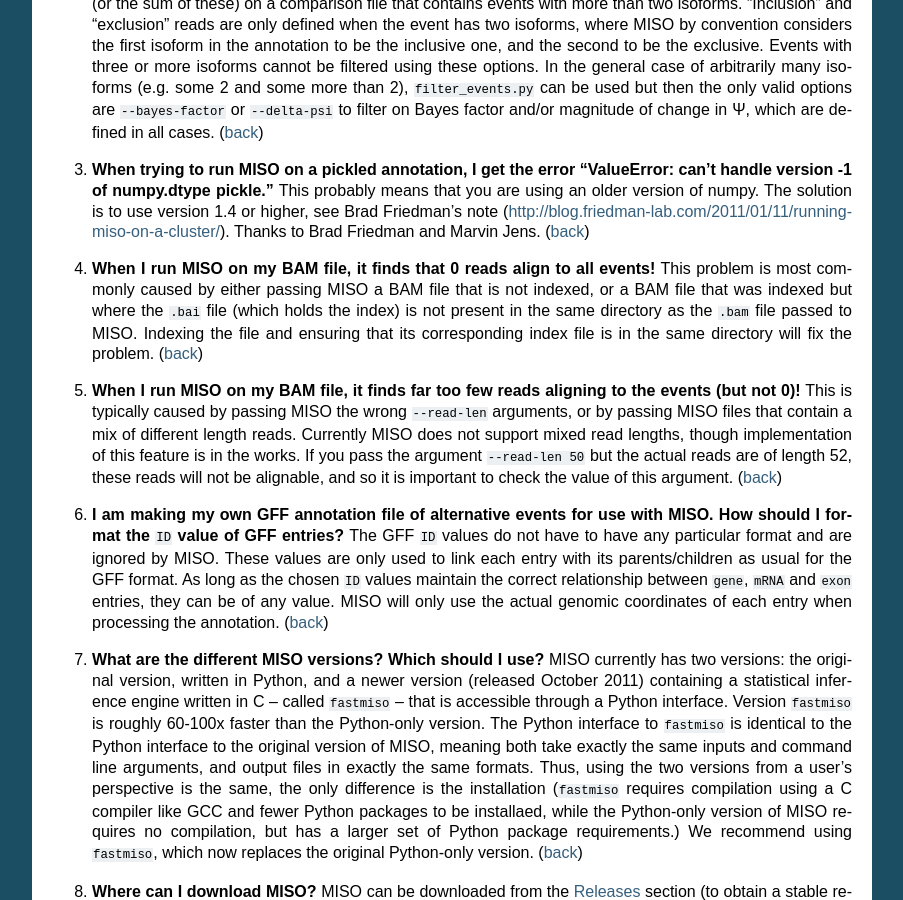
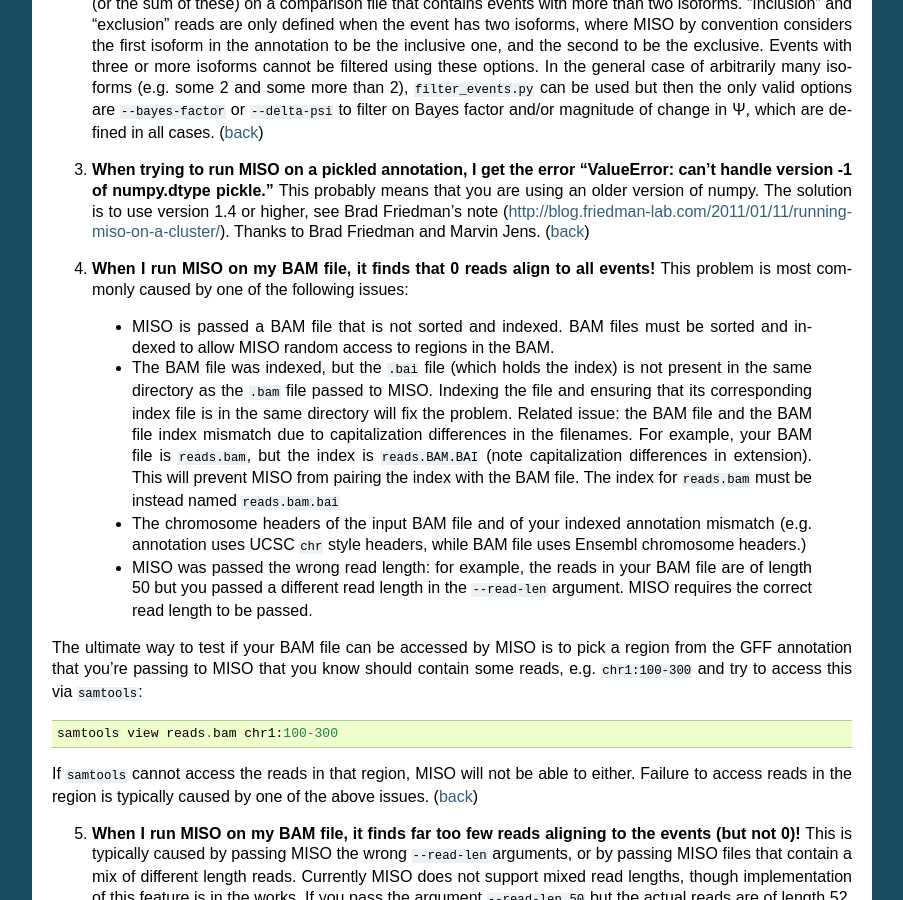
Before and after one commit to yarden/MISO, a Sphinx documentation site: the page built from docs/source/index.rst, in a window 1280 px wide and 900 px high, scrolled down 30366 px. Shown: the whole window, without its empty margins (198-1101 px from the left). Built offline with Sphinx 7.4.7, drawn with Linux system fonts in a browser that asks for light colours.

Commit message:
Expanding FAQ

```diff
--- a/docs/source/index.rst
+++ b/docs/source/index.rst
@@ -1272,7 +1272,21 @@ Answers
 
 .. _answer4:
 
-4. **When I run MISO on my BAM file, it finds that 0 reads align to all events!** This problem is most commonly caused by either passing MISO a BAM file that is not indexed, or a BAM file that was indexed but where the ``.bai`` file (which holds the index) is not present in the same directory as the ``.bam`` file passed to MISO. Indexing the file and ensuring that its corresponding index file is in the same directory will fix the problem. (`back <#faq>`_)
+4. **When I run MISO on my BAM file, it finds that 0 reads align to all events!** This problem is most commonly caused by one of the following issues:
+
+ * MISO is passed a BAM file that is not sorted and indexed. BAM files must be sorted and indexed to allow MISO random access to regions in the BAM.
+
+ * The BAM file was indexed, but the ``.bai`` file (which holds the index) is not present in the same directory as the ``.bam`` file passed to MISO. Indexing the file and ensuring that its corresponding index file is in the same directory will fix the problem. Related issue: the BAM file and the BAM file index mismatch due to capitalization differences in the filenames. For example, your BAM file is ``reads.bam``, but the index is ``reads.BAM.BAI`` (note capitalization differences in extension). This will prevent MISO from pairing the index with the BAM file. The index for ``reads.bam`` must be instead named ``reads.bam.bai``
+
+ * The chromosome headers of the input BAM file and of your indexed annotation mismatch (e.g. annotation uses UCSC ``chr`` style headers, while BAM file uses Ensembl chromosome headers.)
+
+ * MISO was passed the wrong read length: for example, the reads in your BAM file are of length 50 but you passed a different read length in the ``--read-len`` argument. MISO requires the correct read length to be passed.
+
+The ultimate way to test if your BAM file can be accessed by MISO is to pick a region from the GFF annotation that you're passing to MISO that you know should contain some reads, e.g. ``chr1:100-300`` and try to access this via ``samtools``: ::
+
+  samtools view reads.bam chr1:100-300
+
+If ``samtools`` cannot access the reads in that region, MISO will not be able to either. Failure to access reads in the region is typically caused by one of the above issues. (`back <#faq>`_)
 
 .. _answer5:
 
```
